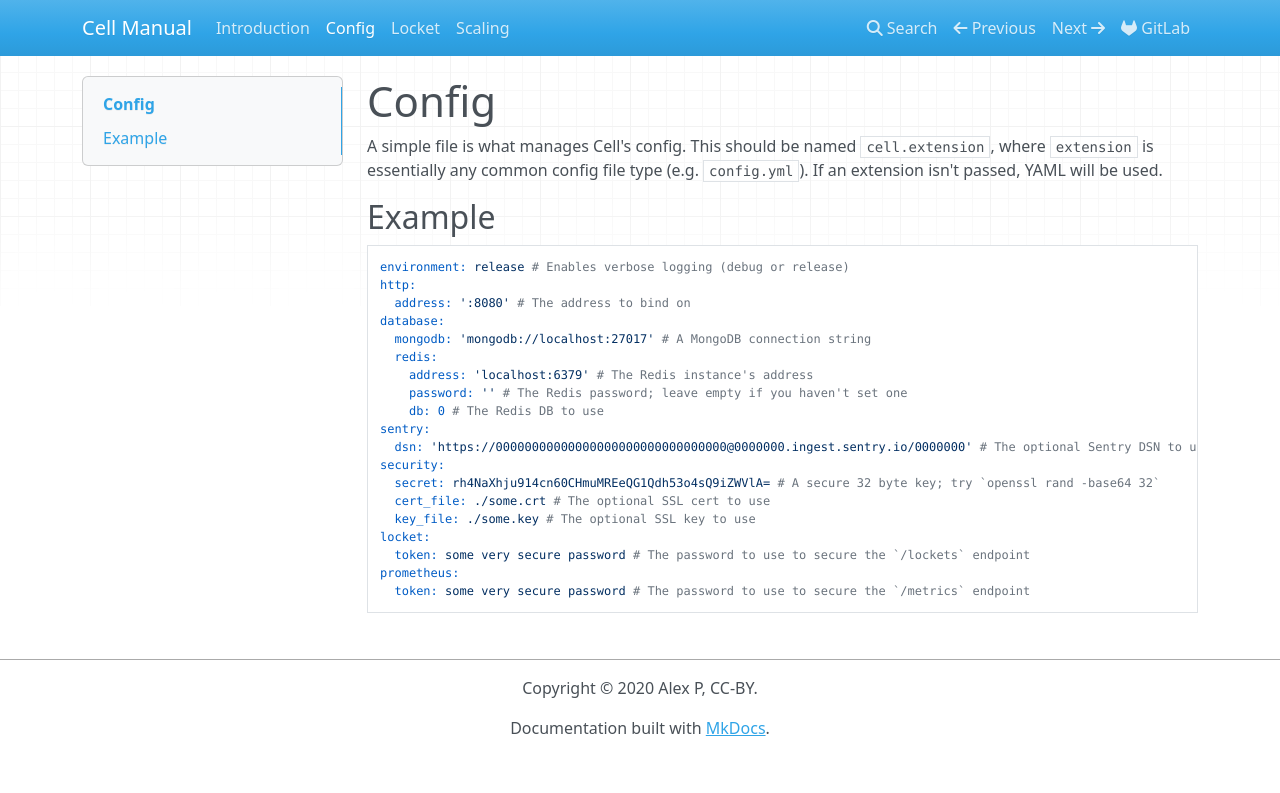
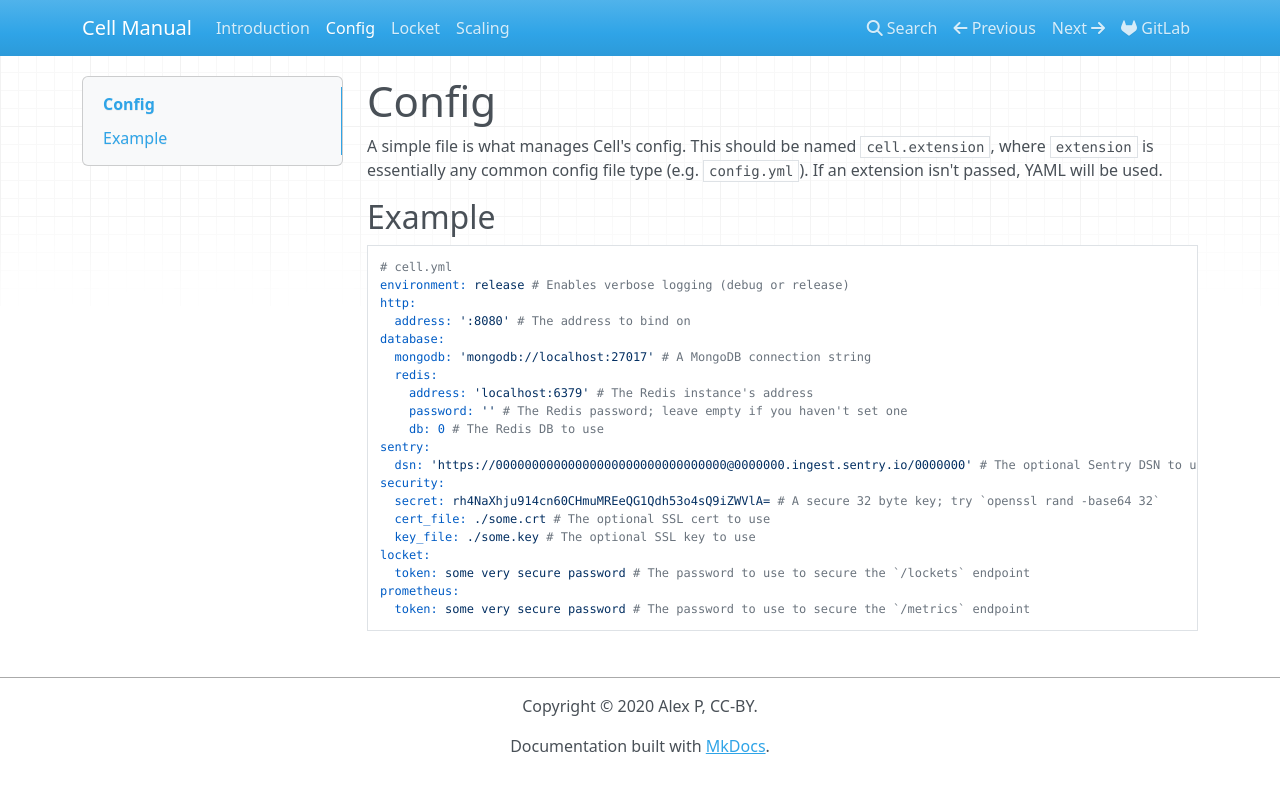
Before and after one commit to open-slicer/cell, an MkDocs documentation site: the page built from docs/config.md, in a window 1280 px wide. Shown: the top 793 px of the page. Built offline with MkDocs 1.6.1, drawn with Linux system fonts in a browser that asks for light colours; nearby versions of some CDN libraries.

Commit message:
docs: Add filename to config

````diff
--- a/docs/config.md
+++ b/docs/config.md
@@ -5,6 +5,7 @@
 ## Example
 
 ```yaml
+# cell.yml
 environment: release # Enables verbose logging (debug or release)
 http:
   address: ':8080' # The address to bind on
````
